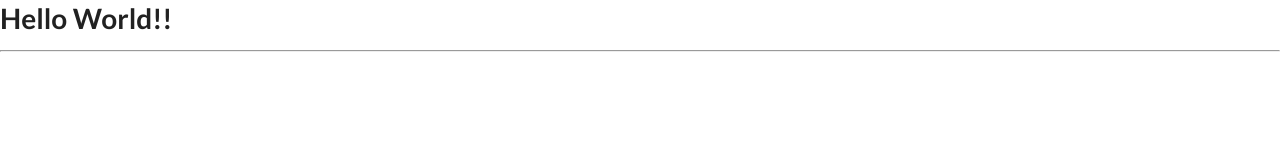
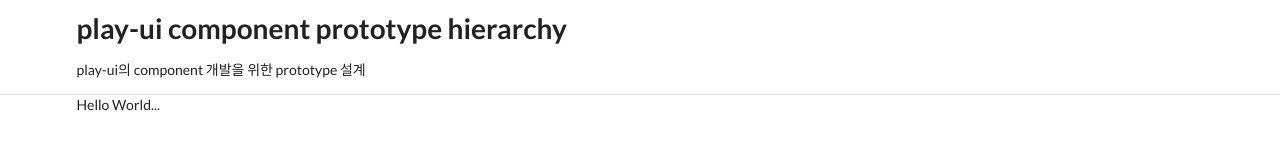
Before and after one commit to project-playground/play-ui-prototype, a website: page public/src/index.html in a window 1280 px wide. Drawn offline with Linux system fonts and the light colour scheme; files that its build step writes are made by us from their sources; files whose address does not match are found by name.

Commit message:
semantic applied...

```diff
--- a/public/src/index.html
+++ b/public/src/index.html
@@ -1,12 +1,20 @@
 <!DOCTYPE html>
 <html>
 <head>
-	<title>Hello World</title>
+	<title>play-ui prototype</title>
 	<link rel="stylesheet" type="text/css" href="lib/semantic/semantic.min.css">
 	<script src="lib/semantic/semantic.min.js"></script>
 </head>
 <body>
-	<h1>Hello World!!</h1>
-	<hr/>
+	<div class="ui masthead vertical segment">
+		<div class="ui container">
+			<h1 class="ui header">play-ui component prototype hierarchy</h1>
+			<div class="sub header">play-ui의 component 개발을 위한 prototype 설계</div>
+		</div>
+	</div>
+
+	<div class="ui main container">
+		Hello World...
+	</div>
 </body>
 </html>
```
